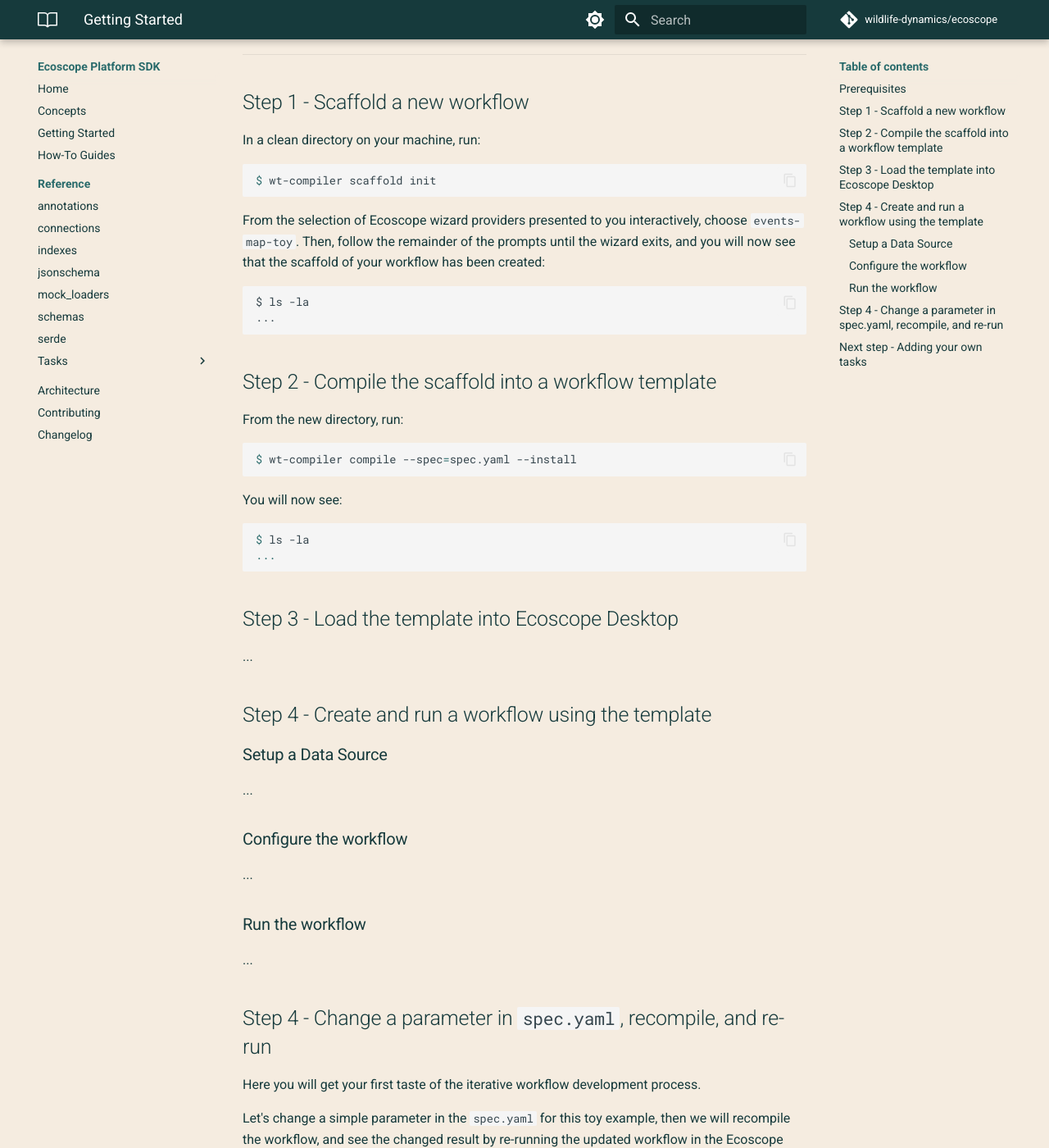
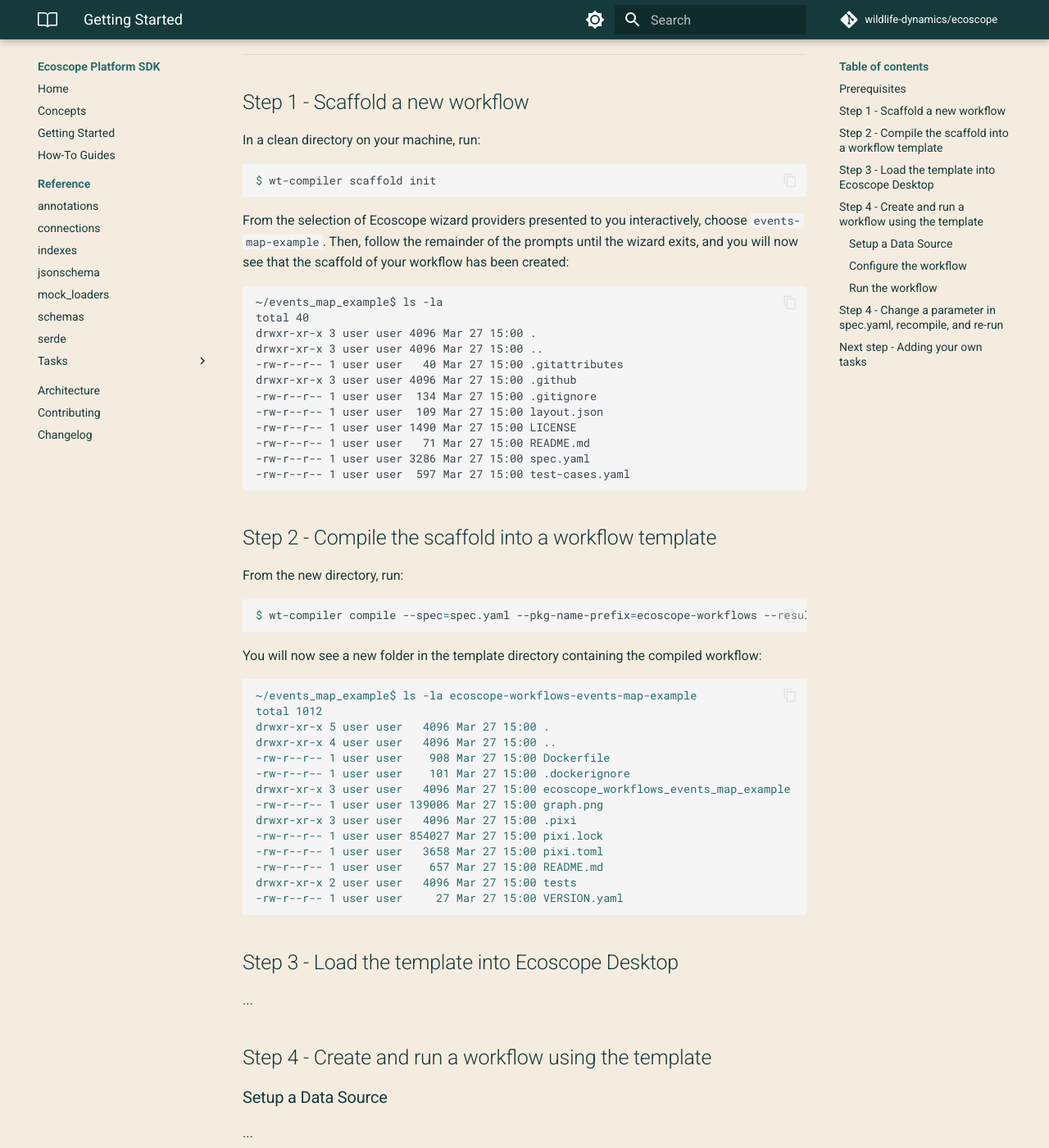
Before and after one commit to wildlife-dynamics/ecoscope, an MkDocs documentation site: the page built from doc/platform-sdk/content/getting-started.md, in a window 1280 px wide and 1400 px high, scrolled down 741 px. Shown: the whole window at 82% size. Built offline with MkDocs 1.6.1 and Material for MkDocs 9.7.7, drawn with Linux system fonts in a browser that asks for light colours; comment, search, counter and statistics services are not loaded; some of the changed text lies outside the part shown.

Commit message:
add examples to getting-started

````diff
--- a/doc/platform-sdk/content/getting-started.md
+++ b/doc/platform-sdk/content/getting-started.md
@@ -49,13 +49,23 @@
 $ wt-compiler scaffold init
 ```
 
-From the selection of Ecoscope wizard providers presented to you interactively, choose `events-map-toy`.
+From the selection of Ecoscope wizard providers presented to you interactively, choose `events-map-example`.
 Then, follow the remainder of the prompts until the wizard exits, and you will now see that the scaffold of
 your workflow has been created:
 
 ```
-$ ls -la
-...
+~/events_map_example$ ls -la
+total 40
+drwxr-xr-x 3 user user 4096 Mar 27 15:00 .
+drwxr-xr-x 3 user user 4096 Mar 27 15:00 ..
+-rw-r--r-- 1 user user   40 Mar 27 15:00 .gitattributes
+drwxr-xr-x 3 user user 4096 Mar 27 15:00 .github
+-rw-r--r-- 1 user user  134 Mar 27 15:00 .gitignore
+-rw-r--r-- 1 user user  109 Mar 27 15:00 layout.json
+-rw-r--r-- 1 user user 1490 Mar 27 15:00 LICENSE
+-rw-r--r-- 1 user user   71 Mar 27 15:00 README.md
+-rw-r--r-- 1 user user 3286 Mar 27 15:00 spec.yaml
+-rw-r--r-- 1 user user  597 Mar 27 15:00 test-cases.yaml
 ```
 
 ## Step 2 - Compile the scaffold into a workflow template
@@ -63,14 +73,26 @@
 From the new directory, run:
 
 ```console
-$ wt-compiler compile --spec=spec.yaml --install
+$ wt-compiler compile --spec=spec.yaml --pkg-name-prefix=ecoscope-workflows --results-env-var=ECOSCOPE_WORKFLOWS_RESULTS --install
 ```
 
-You will now see:
+You will now see a new folder in the template directory containing the compiled workflow:
 
 ```console
-$ ls -la
-...
+~/events_map_example$ ls -la ecoscope-workflows-events-map-example
+total 1012
+drwxr-xr-x 5 user user   4096 Mar 27 15:00 .
+drwxr-xr-x 4 user user   4096 Mar 27 15:00 ..
+-rw-r--r-- 1 user user    908 Mar 27 15:00 Dockerfile
+-rw-r--r-- 1 user user    101 Mar 27 15:00 .dockerignore
+drwxr-xr-x 3 user user   4096 Mar 27 15:00 ecoscope_workflows_events_map_example
+-rw-r--r-- 1 user user 139006 Mar 27 15:00 graph.png
+drwxr-xr-x 3 user user   4096 Mar 27 15:00 .pixi
+-rw-r--r-- 1 user user 854027 Mar 27 15:00 pixi.lock
+-rw-r--r-- 1 user user   3658 Mar 27 15:00 pixi.toml
+-rw-r--r-- 1 user user    657 Mar 27 15:00 README.md
+drwxr-xr-x 2 user user   4096 Mar 27 15:00 tests
+-rw-r--r-- 1 user user     27 Mar 27 15:00 VERSION.yaml
 ```
 
 ## Step 3 - Load the template into Ecoscope Desktop
````
Also changed, not shown: other parts of doc/platform-sdk/content/getting-started.md (+1 -1 lines).
